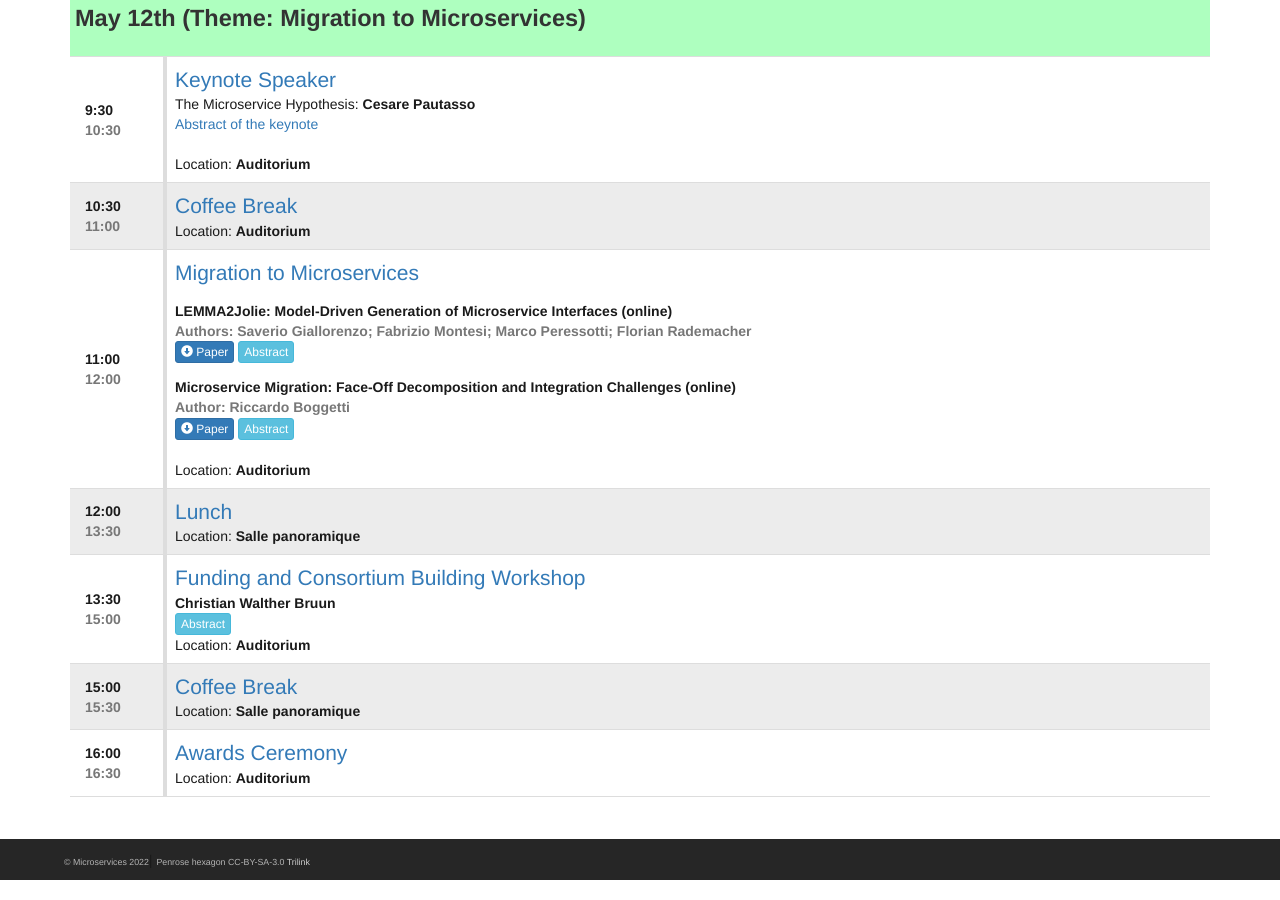
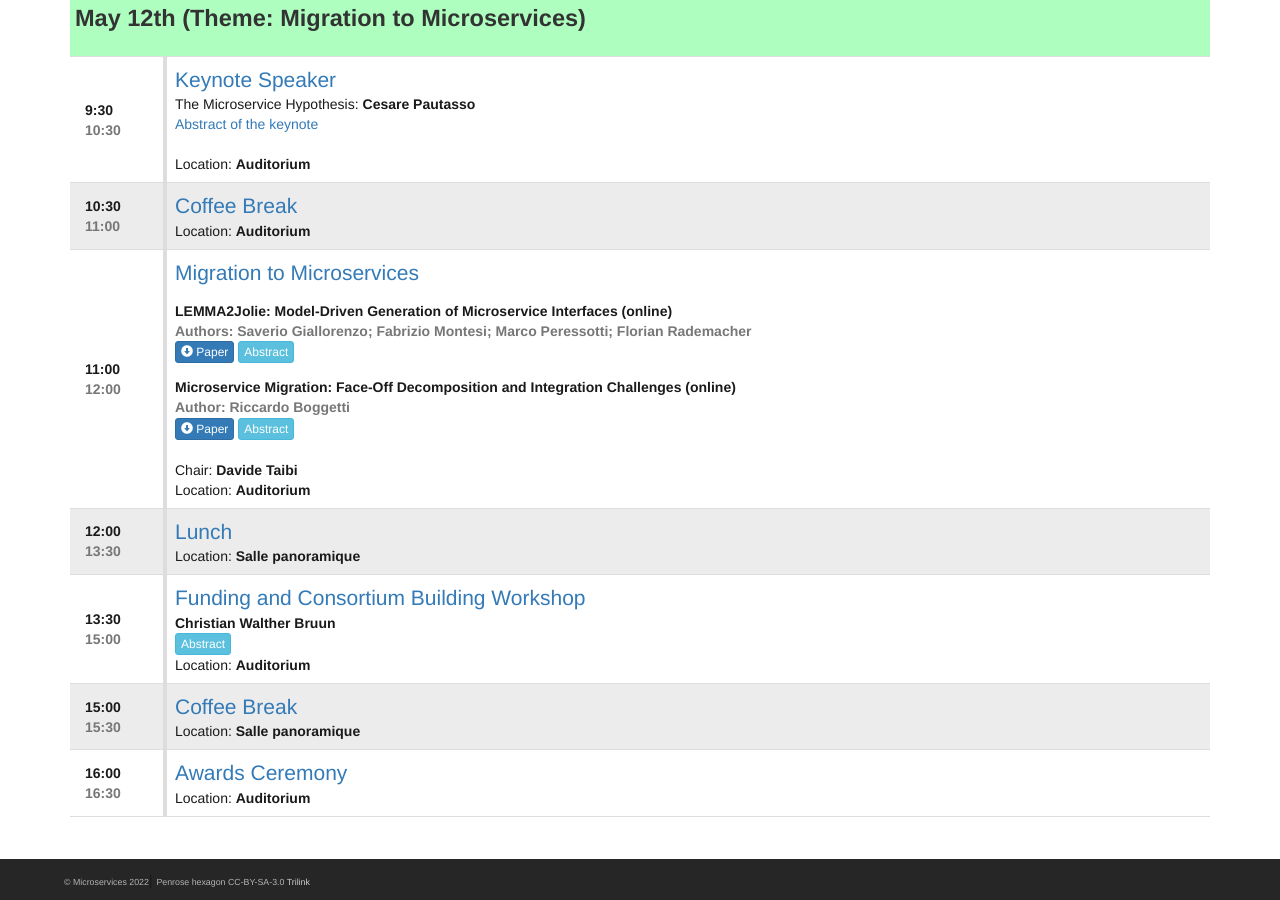
Before and after one commit to microservices-community/microservices-2022, a Jekyll site: the page built from program.md, in a window 1280 px wide and 900 px high, scrolled down 3347 px. Built offline with Jekyll 4.4.1, drawn with Linux system fonts in a browser that asks for light colours.

Commit message:
Update program.yml

```diff
--- a/_data/program.yml
+++ b/_data/program.yml
@@ -147,8 +147,8 @@
       non-session: true
       location: Auditorium
     - title: Migration to Microservices
-      #      chairs:
-      #        - Chair Name
+      chairs:
+        - Davide Taibi
       from: "11:00"
       to: "12:00"
       papers:
```
